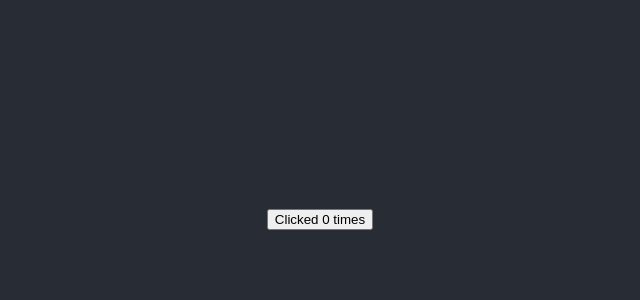
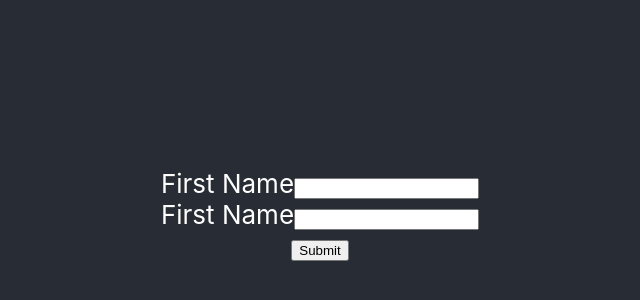
Before and after one commit to kiranpoojary/reactLearning, a React (Create React App) app: page / in a window 1280 px wide. Shown: the part 186-486 px from the top of the page, without its empty margins (320-960 px from the left). Built offline with nearby package versions, Linux system fonts and the light colour scheme.

Commit message:
Custom Hooks

```diff
--- a/src/App.js
+++ b/src/App.js
@@ -1,4 +1,4 @@
-import React from 'react';
+import React, { useReducer } from 'react';
 import './App.css';
 // import ClassCounter from './hooks/useState/ClassCounter'
 // import HookCounter from './hooks/useState/HookCounter'
@@ -10,10 +10,74 @@
 //import StateArray from './hooks/useState/StateWithArray'
 
 //import CouterWithClass from './hooks/useEffect/CounterWithClass'
-import CounterInEffect from './hooks/useEffect/CounterWithuseEffect'
+//import CounterInEffect from './hooks/useEffect/CounterWithuseEffect'
+
+// import CounterEffetClass from './hooks/conditionalEffect/CounterEffectWithClass'
+// import HookCounterEffect from './hooks/conditionalEffect/HookCounterEffect'
+
+// import ClassMousePosition from './hooks/runEffectOnlyOnce/ClassMousePosition'
+// import HookMousePosition from './hooks/runEffectOnlyOnce/HookMousePosition'
+
+//import WithCleanUp from './hooks/runEffectOnlyOnce/UseEffectWithCleanup'
+
+// import IntervalCouterClass from './hooks/incorrect_dependencies/IntervalClass'
+// import IntervalHook from './hooks/incorrect_dependencies/IntervalHook'
+
+// import FetchData from './hooks/fetchDataEffect/DataFetch'
+//import FetchOne from './hooks/fetchDataEffect/OneDataFetch'
+//import FetchOnButton from './hooks/fetchDataEffect/DataFetchButton'
+
+//import HookContextC from './hooks/context/ComponentC'
+
+// export const UserContext = React.createContext()
+// export const ChannelContext = React.createContext()
+
+// import SimpleCounter from './hooks/reducer/CounterOne'
+// import ComplexCounter from './hooks/reducer/ComplexCounter'
+//import MultipleCounter from './hooks/reducer/MultipleReducerCounter'
+
+
+// import ComponentA from './hooks/reducerAndContext/ComponentA'
+// import ComponentB from './hooks/reducerAndContext/ComponentB'
+// import ComponentC from './hooks/reducerAndContext/ComponentC'
+// export const CountContext = React.createContext()
+// const initialState = 0
+// const reducer = (state, action) => {
+//     switch (action) {
+//         case 'increment':
+//             return state + 1
+//         case 'decrement':
+//             return state - 1
+//         case 'reset':
+//             return initialState
+//         default:
+//             return state
+//         //See  uncomment bellow function App()
+
+//     }
+// }
+
+//import DataFetcherState from './hooks/fetchDatauseReducer/DataFetcheruseState'
+//import DataFetcherReducer from './hooks/fetchDatauseReducer/FetchDatauseReduceer'
+
+// import ParentComponent from './hooks/useCallback/ParentComponent'
+// import ParentComponentCallBack from './hooks/useCallback/withCallback/ParentComponent'
+
+//import UseMemo from './hooks/useMemo/Counter'
+
+//import UseRefHook from './hooks/useRef/FocusInput'
+// import ClassTimer from './hooks/useRef/ClassTimer'
+// import HookTimer from './hooks/useRef/HookTimer';
+
+//import DocTitle from './hooks/customHooks/DocTitleOne'
+//import DocTitleCustom from './hooks/customHooks/DocTitleTwo'
+//import UseCount from './hooks/customHooks/CounterOne'
+//import UseCountCustom from './hooks/customHooks/CounterTwo'
+import FormSubmit from './hooks/customHooks/UserForm'
 
 
 function App() {
+    //const [count, dispatch] = useReducer(reducer, initialState)
     return (
         <div className="App">
             <header className="App-header">
@@ -27,8 +91,58 @@
 
                 {/* <StateArray /> */}
 
-                {/* <CouterWithClass /> */}
-                <CounterInEffect />
+                {/* <CouterWithClass />
+                <CounterInEffect /> */}
+
+                {/* <CounterEffetClass />
+                <HookCounterEffect /> */}
+
+                {/* <ClassMousePosition />
+                <HookMousePosition /> */}
+
+                {/* <WithCleanUp /> */}
+
+                {/* <IntervalCouterClass />
+                <IntervalHook /> */}
+
+                {/* <FetchData />
+                <FetchOne />
+                <FetchOnButton />*/}
+
+                {/* <UserContext.Provider value={'Kiran'} >
+                    <ChannelContext.Provider value={'Poojary'}>
+                        <HookContextC />
+                    </ChannelContext.Provider>
+                </UserContext.Provider> */}
+
+                {/* <SimpleCounter />
+                <ComplexCounter />
+                <MultipleCounter />*/}
+                {/* <CountContext.Provider value={{ countState: count, countDispatch: dispatch }}>
+                    COUNT-{count}
+                    <ComponentA />
+                    <ComponentB />
+                    <ComponentC />
+                </CountContext.Provider> */}
+
+                {/* <DataFetcherState />
+                <DataFetcherReducer /> */}
+
+                {/* <ParentComponent />
+                <ParentComponentCallBack /> */}
+
+                {/* <UseMemo /> */}
+
+                {/* <UseRefHook />
+                <ClassTimer />
+                <HookTimer />*/}
+
+                {/* <DocTitle />
+                <DocTitleCustom />
+                <UseCount />
+                <UseCountCustom />*/}
+                <FormSubmit />
+
             </header>
         </div >
     );
--- /dev/null
+++ b/src/hooks/customHooks/CounterOne.js
@@ -0,0 +1,19 @@
+import React, { useState } from 'react'
+import useCounter from './useCounter'
+
+function CounterOne() {
+    const [count, increment, decrement, reset] = useCounter(0, 11)
+
+    return (
+        <div>
+
+            COUNT IS {count}
+            <br />
+            <button onClick={increment}>Increment</button>
+            <button onClick={decrement}>Decrement</button>
+            <button onClick={reset}>Reset</button>
+        </div>
+    )
+}
+
+export default CounterOne
--- /dev/null
+++ b/src/hooks/customHooks/CounterTwo.js
@@ -0,0 +1,19 @@
+import React, { useState } from 'react'
+import useCounter from './useCounter'
+
+function CounterTwo() {
+    const [count, increment, decrement, reset] = useCounter(5, 10)
+
+    return (
+        <div>
+
+            COUNT IS {count}
+            <br />
+            <button onClick={increment}>Increment</button>
+            <button onClick={decrement}>Decrement</button>
+            <button onClick={reset}>Reset</button>
+        </div>
+    )
+}
+
+export default CounterTwo
--- /dev/null
+++ b/src/hooks/customHooks/DocTitleOne.js
@@ -0,0 +1,15 @@
+import React, { useState, useEffect } from 'react'
+
+function DocTitleOne() {
+    const [count, setCount] = useState(0)
+    useEffect(() => {
+        document.title = `Count ${count}`
+    }, [count])
+    return (
+        <div>
+            <button onClick={() => setCount(count + 1)}>Count-{count}</button>
+        </div>
+    )
+}
+
+export default DocTitleOne
--- /dev/null
+++ b/src/hooks/customHooks/DocTitleTwo.js
@@ -0,0 +1,15 @@
+import React, { useState } from 'react'
+import useDocTitleChanger from './useDocTitleChanger'
+
+
+function DocTitleOneTwo() {
+    const [count, setCount] = useState(0)
+    useDocTitleChanger(count)
+    return (
+        <div>
+            <button onClick={() => setCount(count + 1)}>Count-{count}</button>
+        </div>
+    )
+}
+
+export default DocTitleOneTwo
--- /dev/null
+++ b/src/hooks/customHooks/UserForm.js
@@ -0,0 +1,35 @@
+
+import React, { useState } from 'react'
+import useInput from './useInput'
+
+function UserForm() {
+    // const [fName, setfName] = useState('')
+    // const [lName, setlName] = useState('')
+    const [fName, bindfName, resetfName] = useInput('')
+    const [lName, bindlName, resetlName] = useInput('')
+
+    const submitHandler = e => {
+        e.preventDefault()
+        alert(`Hello ${fName} ${lName}`)
+        resetfName()
+        resetlName()
+    }
+    return (
+        <div>
+            <form onSubmit={submitHandler}>
+                <div>
+                    <label>First Name</label>
+                    <input typr="text" {...bindfName} />
+                </div>
+                <div>
+                    <label>First Name</label>
+                    <input typr="text" {...bindlName} />
+                </div>
+                <button>Submit</button>
+            </form>
+
+        </div>
+    )
+}
+
+export default UserForm
--- /dev/null
+++ b/src/hooks/customHooks/useInput.js
@@ -0,0 +1,18 @@
+import { useState } from 'react'
+
+function useInput(initialValue) {
+    const [value, setValue] = useState(initialValue)
+    const reset = () => {
+        setValue(initialValue)
+    }
+
+    const bind = {
+        value,
+        onChange: e => {
+            setValue(e.target.value)
+        }
+    }
+    return [value, bind, reset]
+}
+
+export default useInput
--- a/src/hooks/useRef/HookTimer.js
+++ b/src/hooks/useRef/HookTimer.js
@@ -15,7 +15,7 @@
     return (
         <div>
             Hook Timer- {timer}
-            <button onClick={clearInterval(intervalRef.current)}>STOP</button>
+            <button onClick={() => clearInterval(intervalRef.current)}>STOP</button>
         </div>
     )
 }
```
Also changed, not shown: src/hooks/customHooks/useCounter.js (added, +21 -0 lines), src/hooks/customHooks/useDocTitleChanger.js (added, +9 -0 lines), 1 other file (tests, documents, lock files or other folders).
